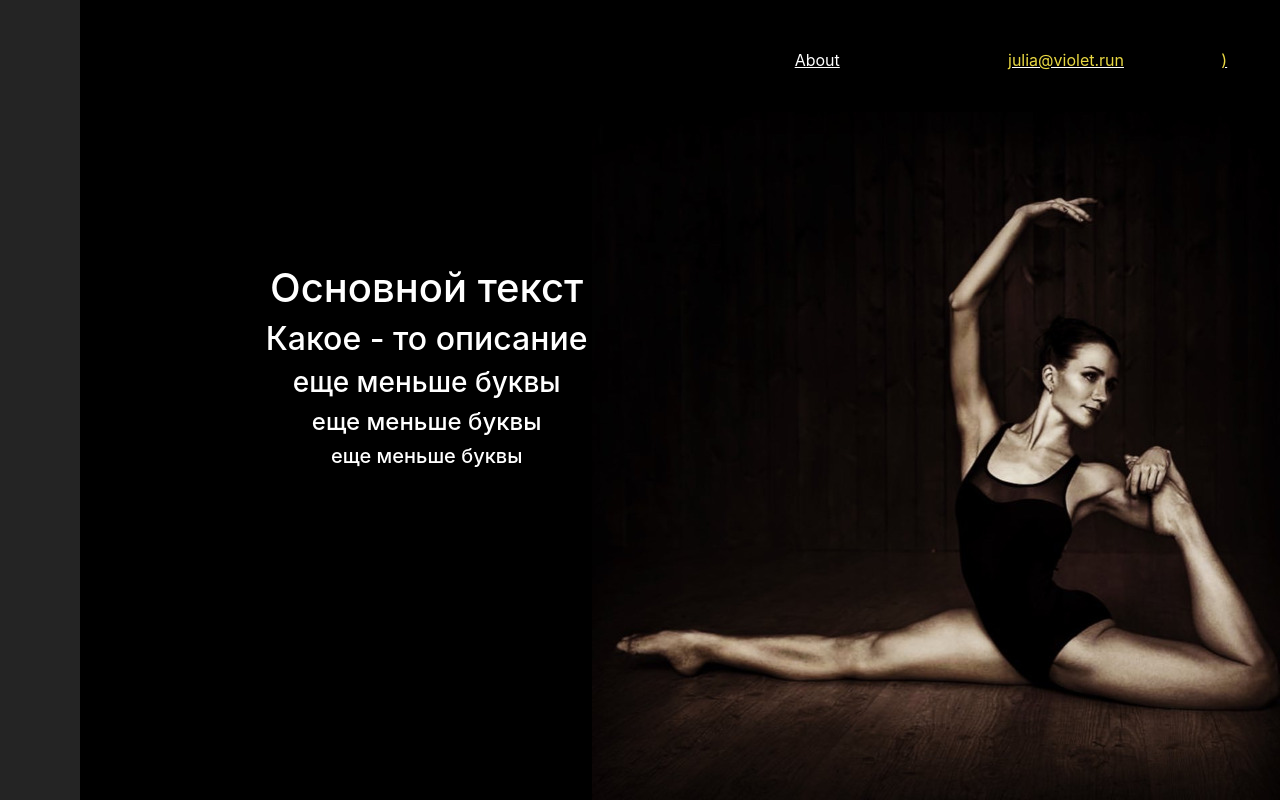
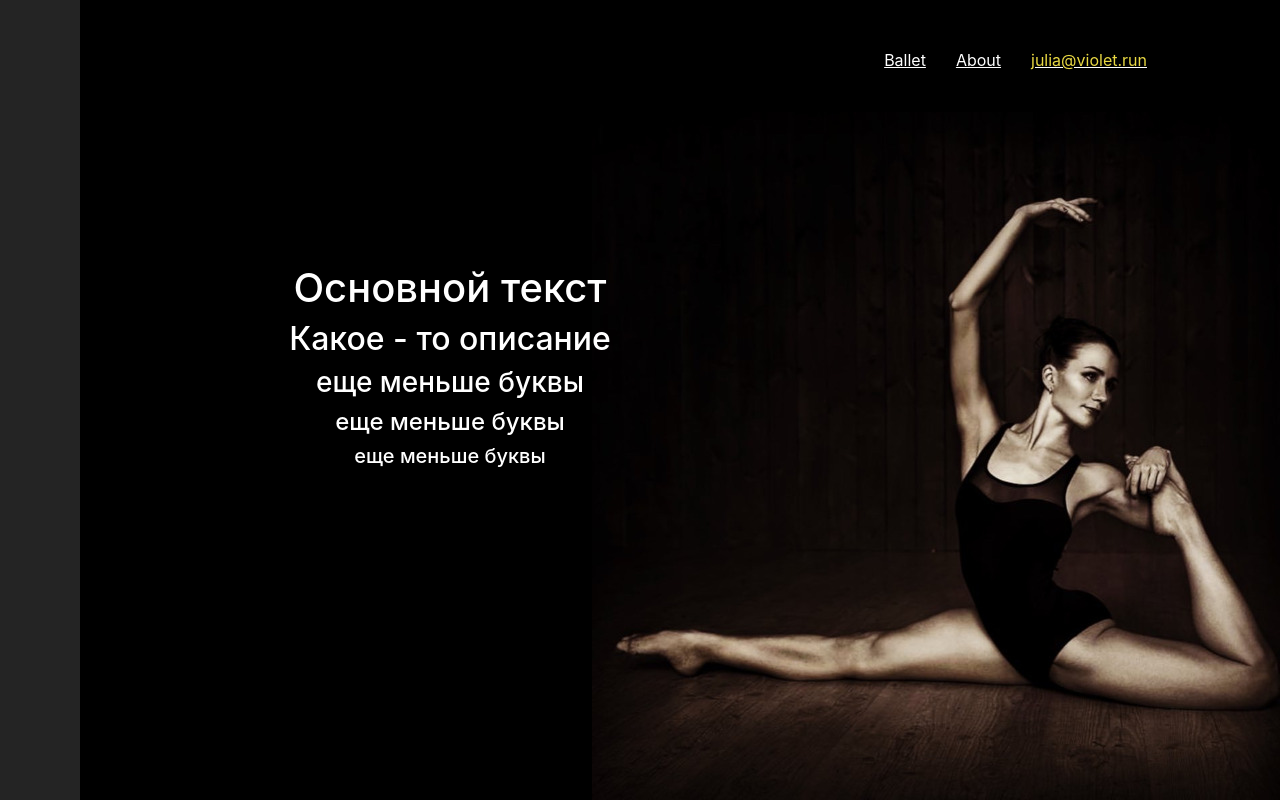
Before and after one commit to ox404fff/violet, a Vue app in the folder Frontend/: page / in a window 1280 px wide. Built offline with nearby package versions, Linux system fonts and the light colour scheme.

Commit message:
Dev bootstrap

```diff
--- a/Frontend/src/App.vue
+++ b/Frontend/src/App.vue
@@ -3,18 +3,13 @@
         <div class="row">
             <div class="position-absolute h-100 w-100 avatar-md bg d-none d-md-block"></div>
             <div class="position-absolute h-100 w-100 avatar-sm bg d-sm-block d-md-none"></div>
-            <div class="nav h-100 d-none d-lg-block"></div>
-            <b-container fluid class="h-100">
-                <b-row align-v="start" class="links">
-                    <b-col/>
-                    <b-col cols="2" class="p-5">
-                        About
-                    </b-col>
-                    <b-col cols="2" class="p-5 e-mali">
-                        julia@violet.run
-                    </b-col>
-                    <b-col cols="1" class="p-5 e-mali">
-                        )
+            <div class="nav h-100 d-none d-md-block"></div>
+            <b-container>
+                <b-row align-v="start">
+                    <b-col class="p-4 p-md-5 links" align="right">
+                        <span>Ballet</span>
+                        <span>About</span>
+                        <span class="e-mail">julia@violet.run</span>
                     </b-col>
                 </b-row>
                 <b-row class="center" align-v="center">
@@ -95,14 +90,19 @@ export default {
         background-position: right bottom;
         background-image: url("./assets/avatar-small.jpg");
         background-repeat: no-repeat;
-        min-height: 900px;
+        background-size: 400px 400px;
+        min-height: 850px;
     }
 
     .links {
         text-decoration: underline;
     }
 
-    .e-mali {
+    .links span {
+        padding: 0 15px;
+    }
+
+    .e-mail {
         color: #e9d842;
     }
 </style>
```
